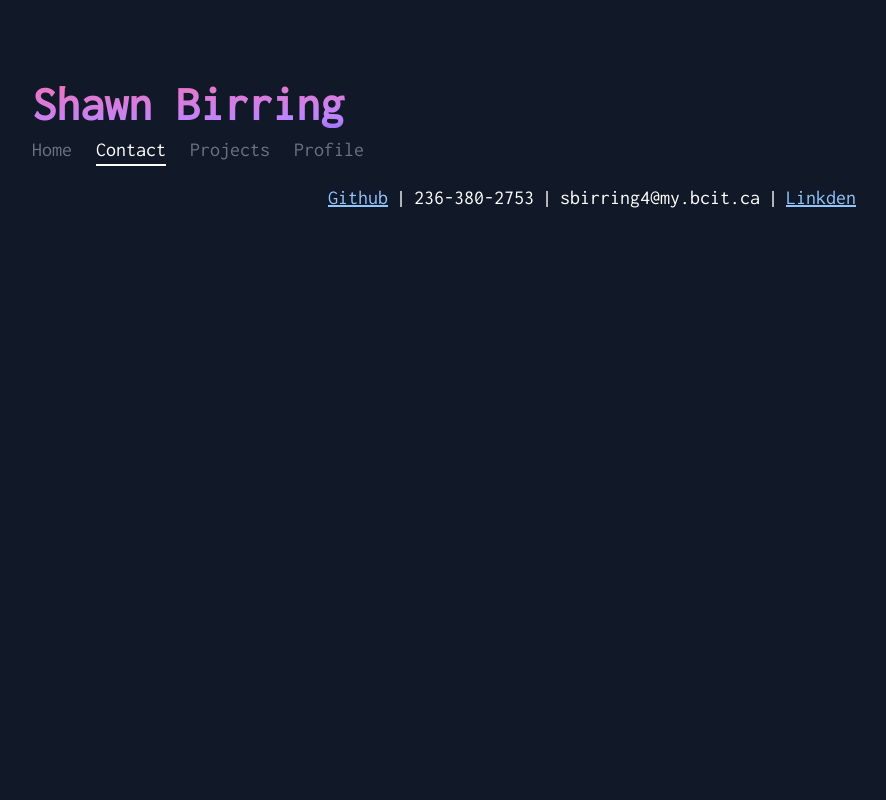
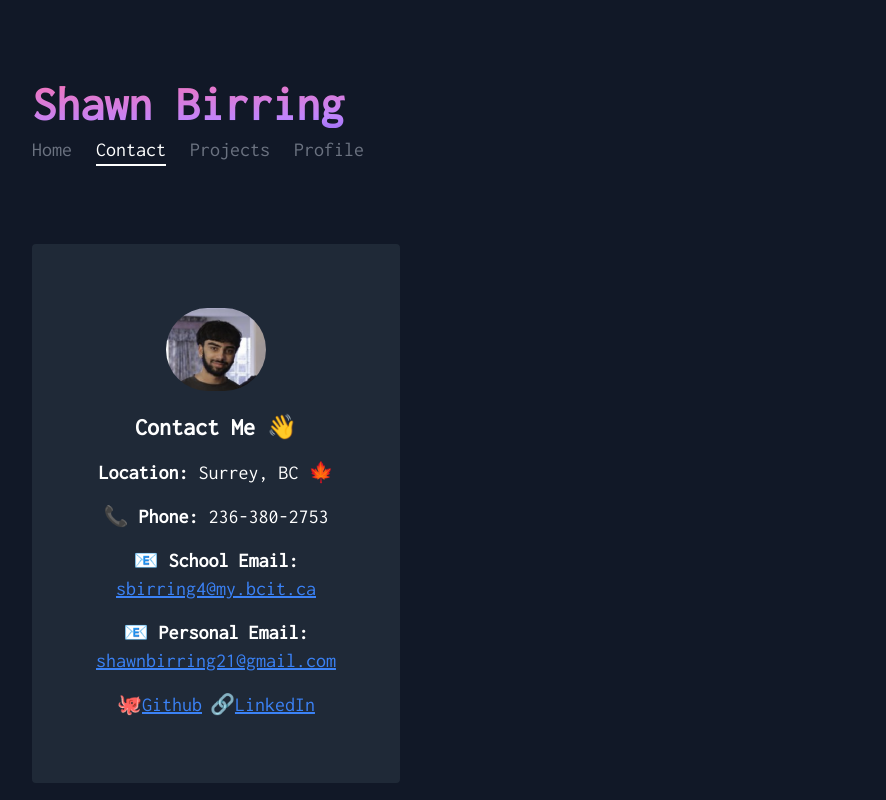
Before and after one commit to shawnbirring/webfolio, a Next.js app: page /contact in a window 1280 px wide. Shown: the whole page, without its empty margins (48-934 px from the left). Built offline with nearby package versions, Linux system fonts and the light colour scheme.

Commit message:
contact page completed

```diff
--- a/app/contact/page.tsx
+++ b/app/contact/page.tsx
@@ -1,28 +1,60 @@
+import Image from "next/image";
 import Link from "next/link";
 
 export default function Contact() {
   return (
-    <div className="text-center">
-      <div className="space-y-2 text-xl">
+    <div className="flex w-full transform flex-col items-center justify-center rounded bg-gray-800 p-16 transition-transform duration-200 ease-in-out hover:scale-105 sm:mx-20 sm:mt-20 sm:w-min">
+      <Image
+        src="/FaceShot.png"
+        alt="Profile picture"
+        width={100}
+        height={100}
+        className="rounded-full"
+      />
+      <div className="space-y-4 pt-5 text-center text-xl">
+        <h2 className="mb-2 text-2xl font-bold">Contact Me 👋</h2>
+        <p>
+          <strong>Location:</strong> Surrey, BC 🍁
+        </p>
+        <p>
+          📞 <strong>Phone:</strong> 236-380-2753
+        </p>
+        <p>
+          📧 <strong>School Email:</strong>{" "}
           <Link
-          href="https://github.com/shawnbirring "
+            href="mailto:sbirring4@my.bcit.ca"
+            className="text-blue-500 underline"
+          >
+            sbirring4@my.bcit.ca
+          </Link>
+        </p>
+        <p>
+          📧 <strong>Personal Email:</strong>{" "}
+          <Link
+            href="mailto:shawnbirring21@gmail.com"
+            className="text-blue-500 underline"
+          >
+            shawnbirring21@gmail.com
+          </Link>
+        </p>
+        <p className="m-2 flex justify-center">
+          🐙
+          <Link
+            href="https://github.com/shawnbirring"
             target="_blank"
-          className="text-blue-300 underline"
+            className="mr-2 text-blue-500 underline"
           >
             Github
           </Link>
-        <span className="m-2">|</span>
-        <span>
-          236-380-2753<span className="m-2">|</span>sbirring4@my.bcit.ca
-        </span>
-        <span className="m-2">|</span>
+          🔗
           <Link
-          href="https://linkedin.com/in/shawnbirring "
+            href="https://linkedin.com/in/shawnbirring"
             target="_blank"
-          className="text-blue-300 underline"
+            className="text-blue-500 underline"
           >
-          Linkden
+            LinkedIn
           </Link>
+        </p>
       </div>
     </div>
   );
--- a/app/profile/page.tsx
+++ b/app/profile/page.tsx
@@ -3,7 +3,7 @@ import Skills from "@/components/Skills";
 import Education from "@/components/Education";
 import DownloadResume from "@/components/DownloadResume";
 
-export default function Resume() {
+export default function Profile() {
   return (
     <>
       <DownloadResume />
--- a/components/Education.tsx
+++ b/components/Education.tsx
@@ -10,8 +10,11 @@ export default function Education() {
       content: [
         "Object-oriented and Procedural programming",
         "Relational databases",
-        "Web development",
+        "Front and back end web development",
         "Group software projects",
+        "Agile Development",
+        "Data structures & algorithms",
+        "GPA: Term 1: 84% | Term 2: 85%",
       ],
     },
   ];
```
Also changed, not shown: public/bcit.png (added), public/dove.jpg (added). Lines whose indentation alone changed are shown as unchanged.
